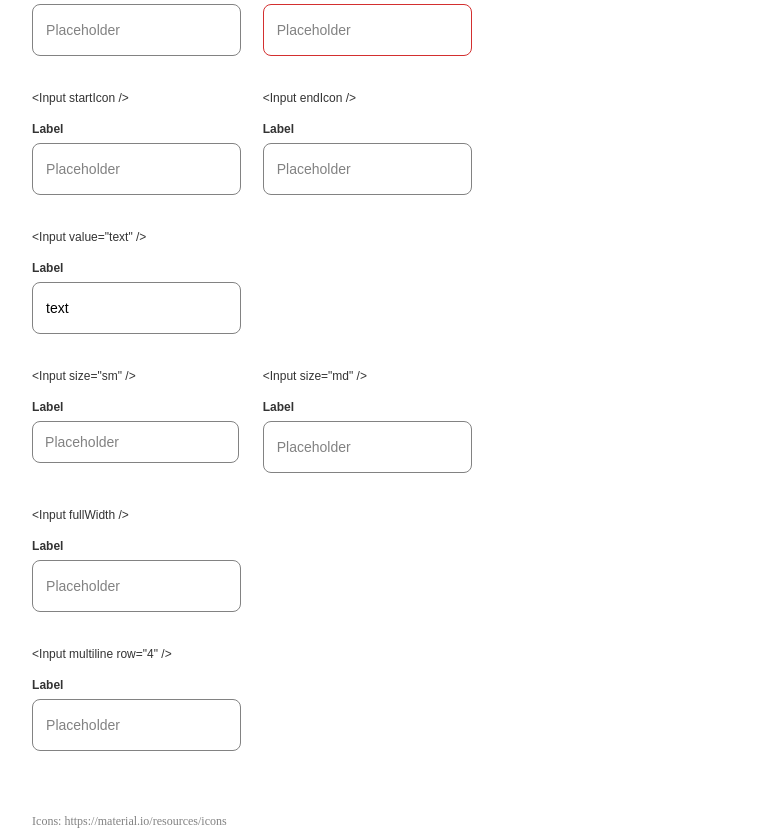
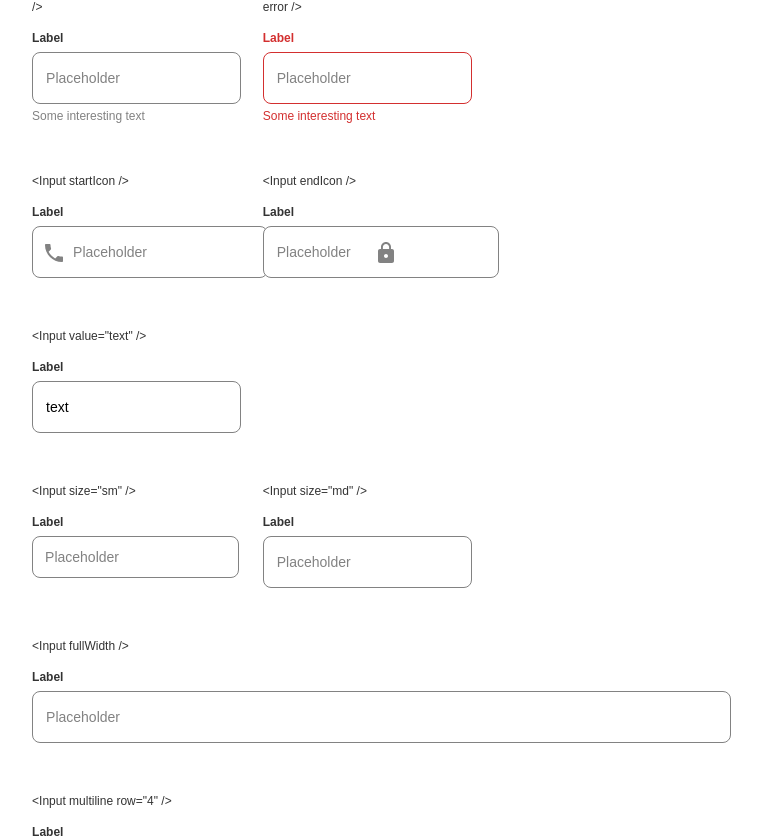
Before and after one commit to tahmid-ul/react-reusable-ui-components, a React (Create React App) app: page /inputs in a window 1280 px wide. Shown: the part 643-1481 px from the top of the page, without its empty margins (421-1183 px from the left). Built offline with nearby package versions, Linux system fonts and the light colour scheme.

Commit message:
completed the input component

```diff
--- a/src/components/Footer.css
+++ b/src/components/Footer.css
@@ -12,6 +12,11 @@
   margin-bottom: 2rem;
 }
 
+.footer__credits a {
+  color: #828282;
+  text-decoration: none;
+}
+
 .footer__copyright {
   font-weight: 600;
   font-size: 14px;
--- a/src/components/Footer.js
+++ b/src/components/Footer.js
@@ -5,7 +5,13 @@ function Footer(params) {
   return (
     <div className="footer">
       <span className="footer__credits">
-        Icons: https://material.io/resources/icons
+        Icons:{" "}
+        <a
+          href="https://material-ui.com/components/material-icons/"
+          target="_blank"
+        >
+          https://material-ui.com/components/material-icons/
+        </a>
       </span>
       <span className="footer__copyright">
         Tahmid ul karim @ DevChallenges.io
--- a/src/components/Input/InputUI.css
+++ b/src/components/Input/InputUI.css
@@ -1,5 +1,6 @@
 .input__wrap {
   width: 33%;
+  position: relative;
 }
 
 .input__wrap_fullwidth {
@@ -64,29 +65,40 @@ input:focus {
   border: 1px solid #d32f2f;
 }
 
+.input__helper_text {
+  font-size: 12px;
+  line-height: 14px;
+  display: block;
+  margin-top: 5px;
+}
+
+.input__icon {
+  padding: 5px;
+  color: #828282;
+  position: absolute;
+  z-index: 1;
+}
+
+.start__icon {
+  top: 65px;
+  left: 5px;
+}
+
+.end__icon {
+  top: 65px;
+  right: 90px;
+}
+
 /******************************************************
    Input with icon
   ******************************************************/
 
-span.material-icons {
-  display: flex;
+.input__icon_start {
+  padding-left: 40px;
 }
 
-.input__icon_start .material-icons {
-  margin-right: 5px;
-}
-
-.input__icon_end .material-icons {
-  margin-left: 5px;
-}
-
-.input__icon_start,
 .input__icon_end {
-  display: flex;
-}
-
-span.material-icons .MuiSvgIcon-root {
-  font-size: 20px;
+  padding-right: 40px;
 }
 
 /******************************************************
@@ -112,3 +124,8 @@ input:disabled {
 input:disabled:hover {
   background: none;
 }
+
+/* Full width input */
+.input__full_width {
+  width: 100%;
+}
--- a/src/components/Input/InputUI.js
+++ b/src/components/Input/InputUI.js
@@ -18,6 +18,14 @@ const Description = ({ text, color }) => {
   );
 };
 
+const HelperText = ({ text, color }) => {
+  return (
+    <span className="input__helper_text" style={color}>
+      {text}
+    </span>
+  );
+};
+
 const Input = ({
   type = "text",
   name,
@@ -30,13 +38,19 @@ const Input = ({
   description,
   row,
   placeholder = "Placeholder",
+  multiline,
   ...props
 }) => {
+  const Component = multiline ? "textarea" : "input";
+
   let setLabelColor = {
     color: props.error ? "#D32F2F" : props.focus ? "#2962FF" : "#333333",
   };
   let setDescColor = {
     color: props.focus || props.hover ? "#828282" : "#333333",
+  };
+  let setHelperColor = {
+    color: props.error ? "#D32F2F" : "#828282",
   };
 
   return (
@@ -47,7 +61,13 @@ const Input = ({
     >
       <Description text={description} color={setDescColor} />
       <Label text={label} color={setLabelColor} />
-      <input
+      {startIcon ? (
+        <span className="input__icon start__icon">{startIcon}</span>
+      ) : (
+        ""
+      )}
+      {endIcon ? <span className="input__icon end__icon">{endIcon}</span> : ""}
+      <Component
         type={type}
         name={name}
         value={value !== "" ? value : placeholder}
@@ -64,6 +84,11 @@ const Input = ({
         placeholder={placeholder}
         {...props}
       />
+      {helperText ? (
+        <HelperText text={helperText} color={setHelperColor} />
+      ) : (
+        ""
+      )}
     </div>
   );
 };
--- a/src/components/Label/Label.css
+++ /dev/null
@@ -1,6 +0,0 @@
-.component__label {
-  display: block;
-  font-family: "Ubuntu Mono", monospace;
-  color: #333333;
-  font-size: 12px;
-}
--- a/src/pages/Inputs_page/Inputs.css
+++ b/src/pages/Inputs_page/Inputs.css
@@ -11,5 +11,5 @@
 
 .input__row {
   display: flex;
-  margin-bottom: 2rem;
+  margin-bottom: 3rem;
 }
--- a/src/pages/Inputs_page/Inputs.js
+++ b/src/pages/Inputs_page/Inputs.js
@@ -2,6 +2,8 @@ import React from "react";
 import "./Inputs.css";
 import Input from "../../components/Input/InputUI";
 import Footer from "../../components/Footer";
+import PhoneIcon from "@material-ui/icons/Phone";
+import LockIcon from "@material-ui/icons/Lock";
 
 function Inputs() {
   return (
@@ -38,8 +40,16 @@ function Inputs() {
       </div>
 
       <div className="input__row">
-        <Input label={`Label`} description={`<Input startIcon />`} />
-        <Input label={`Label`} description={`<Input endIcon />`} />
+        <Input
+          label={`Label`}
+          description={`<Input startIcon />`}
+          startIcon={<PhoneIcon />}
+        />
+        <Input
+          label={`Label`}
+          description={`<Input endIcon />`}
+          endIcon={<LockIcon />}
+        />
       </div>
 
       <div className="input__row">
```
Also changed, not shown: src/components/Label/Label.js (deleted, +0 -8 lines).
